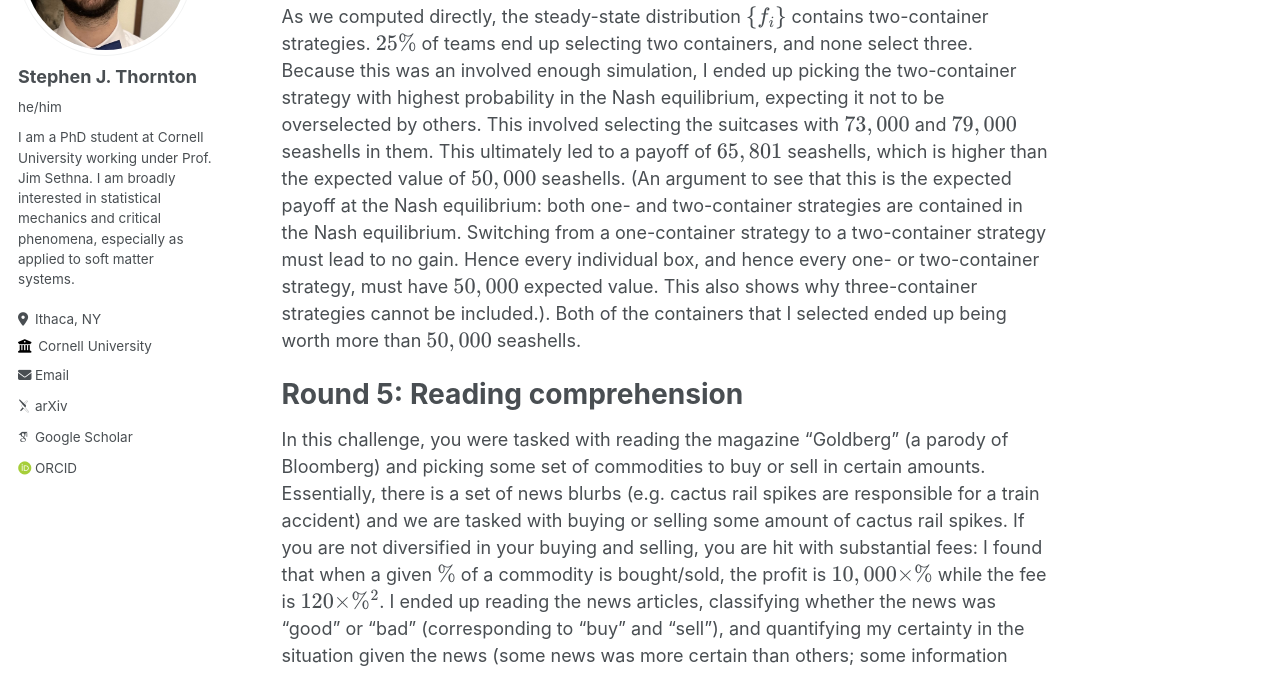
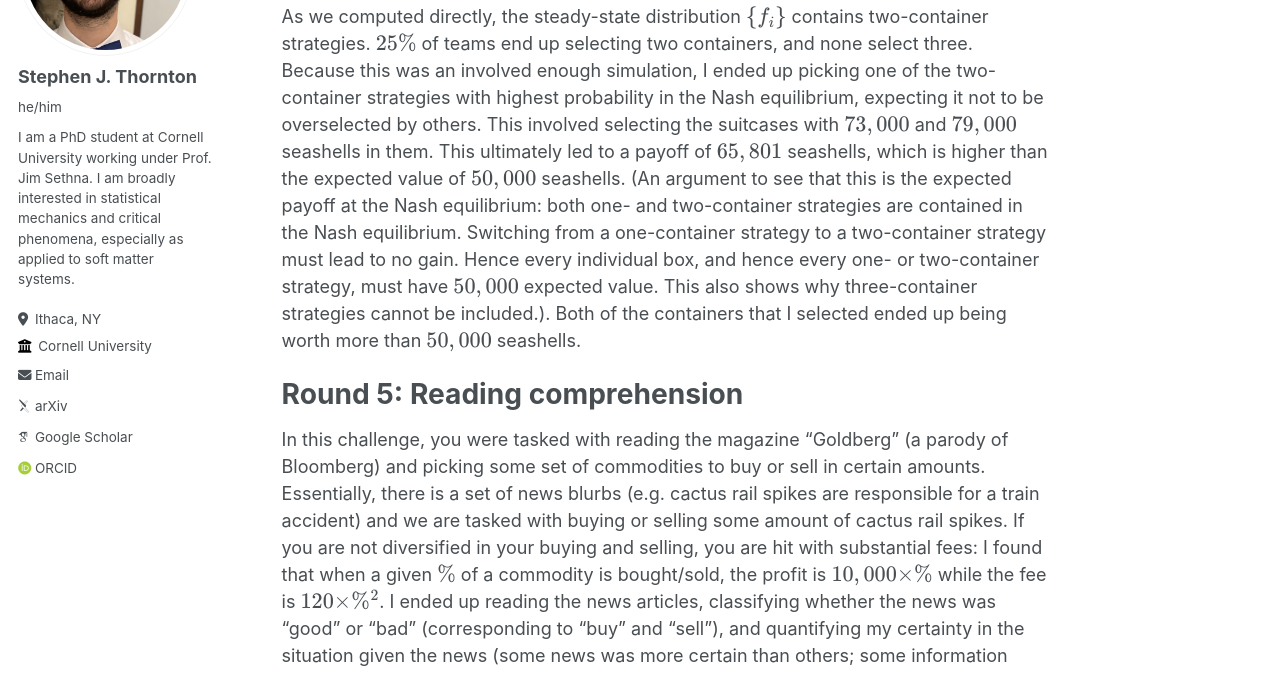
Before and after one commit to stephen-thornton/stephen-thornton.github.io, a Jekyll site: the page built from _miscellaneous/Prosperity.md, in a window 1280 px wide and 900 px high, scrolled down 8851 px, cut to the strip 227-900 px from the top of the window. Built offline with Jekyll 4.4.1, drawn with Linux system fonts in a browser that asks for light colours; some web fonts are replaced.

Commit message:
Update Prosperity.md

```diff
--- a/_miscellaneous/Prosperity.md
+++ b/_miscellaneous/Prosperity.md
@@ -144,7 +144,7 @@ so \\( N \\) becomes a parameter that controls the size of the perturbations to
 <iframe width="700" height="700" src="/images/0501NashConvergenceN100000.mp4" frameborder="0" allowfullscreen></iframe>
 
 
-As we computed directly, the steady-state distribution \\( \left\lbrace f_i\right\rbrace \\) contains two-container strategies. \\( 25\% \\) of teams end up selecting two containers, and none select three. Because this was an involved enough simulation, I ended up picking the two-container strategy with highest probability in the Nash equilibrium, expecting it not to be overselected by others. This involved selecting the suitcases with \\( 73,000 \\) and \\( 79,000 \\) seashells in them. This ultimately led to a payoff of \\( 65,801 \\) seashells, which is higher than the expected value of \\( 50,000 \\) seashells. (An argument to see that this is the expected payoff at the Nash equilibrium: both one- and two-container strategies are contained in the Nash equilibrium. Switching from a one-container strategy to a two-container strategy must lead to no gain. Hence every individual box, and hence every one- or two-container strategy, must have \\( 50,000 \\) expected value. This also shows why three-container strategies cannot be included.). Both of the containers that I selected ended up being worth more than \\( 50,000 \\) seashells.
+As we computed directly, the steady-state distribution \\( \left\lbrace f_i\right\rbrace \\) contains two-container strategies. \\( 25\% \\) of teams end up selecting two containers, and none select three. Because this was an involved enough simulation, I ended up picking one of the two-container strategies with highest probability in the Nash equilibrium, expecting it not to be overselected by others. This involved selecting the suitcases with \\( 73,000 \\) and \\( 79,000 \\) seashells in them. This ultimately led to a payoff of \\( 65,801 \\) seashells, which is higher than the expected value of \\( 50,000 \\) seashells. (An argument to see that this is the expected payoff at the Nash equilibrium: both one- and two-container strategies are contained in the Nash equilibrium. Switching from a one-container strategy to a two-container strategy must lead to no gain. Hence every individual box, and hence every one- or two-container strategy, must have \\( 50,000 \\) expected value. This also shows why three-container strategies cannot be included.). Both of the containers that I selected ended up being worth more than \\( 50,000 \\) seashells.
 
 # Round 5: Reading comprehension
 
```
